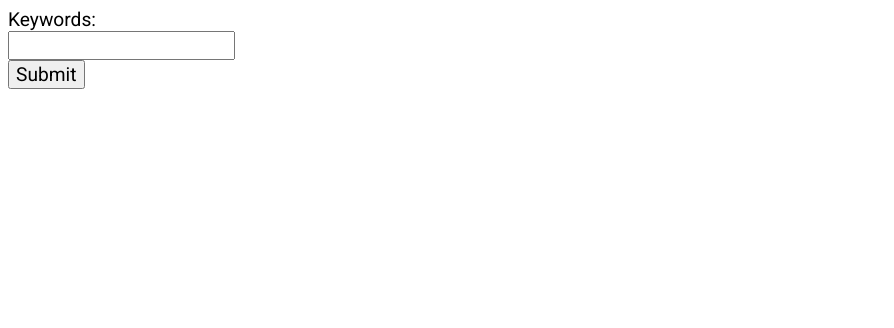
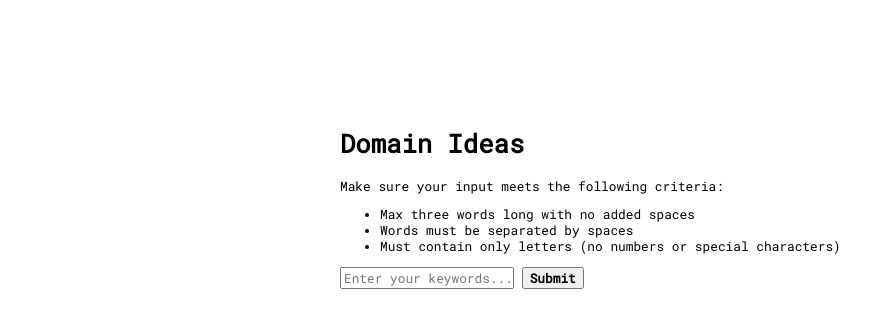
Before and after one commit to barakharari/DomainFinder, a PHP site: page / in a window 1280 px wide. Shown: the top 328 px of the page, without its empty margins (0-894 px from the left). Run offline with PHP 8.4, Linux system fonts and the light colour scheme.

Commit message:
integrated new design

```diff
--- a/index.php
+++ b/index.php
@@ -6,27 +6,54 @@
     <script src="https://ajax.googleapis.com/ajax/libs/jquery/3.4.0/jquery.min.js"></script>
     <script src="wordGenerator.js"></script>
     <style>
+      @import url('https://fonts.googleapis.com/css?family=Roboto+Mono&display=swap');
       body {
-        font-family: "Roboto", sans-sans-serif;
-        font-size: 1.2em;
+        font-family: 'Roboto Mono', monospace;
+        font-size: 0.8em;
+      }
+      #container {
+        margin: auto;
+        width: 600px;
+        margin-top: 10%;
       }
       input, button {
         font-family: inherit;
         font-size: inherit;
       }
+      button {
+        font-weight: 600;
+      }
+
+      #returnMessage {
+        font-size: 0.5em;
+        margin-top: 5px;
+      }
+      input:focus, textarea:focus{
+        background-color: #F7EAFF;
+
+      }
     </style>
   </head>
   <body>
-    <div id="root"></div>
+  <div id="container">
 
-    <form id="form">
-      Keywords: <br><input type="text" id="keywords"><br>
-      <input type="button" value = "Submit" onclick="processInput()">
-    </form>
+    <h1>Domain Ideas</h1>
 
+    <p>Make sure your input meets the following criteria:</p>
+    <ul>
+      <li>Max three words long with no added spaces</li>
+      <li>Words must be separated by spaces</li>
+      <li>Must contain only letters (no numbers or special characters)</li>
+    </ul>
+
+    <input id="keywords" placeholder="Enter your keywords...">
+
+    <button type="button" onclick=validate()>Submit</button>
+
+    <p id="returnMessage"></p>
     <br>
-
     <div id="results"></div>
+  </div>
   </body>
 
 </html>
--- a/wordGenerator.js
+++ b/wordGenerator.js
@@ -5,13 +5,31 @@ const enders = ['shop', 'store', 'buy', '', '']
 var keywords = ['']
 
 
-function processInput(){
+function validate() {
+  var returnMessage;
+  input = document.getElementById("keywords").value;
+
+  var onlyThreeWords = /^(?:\w+\W+){0,1}(?:\w+)$/.test(input);
+  var noNumbers = /(?:[\d]+ ){0,2}[\d]+/.test(input);
+  var noSpecialChars = /\/\W|_/g.test(input);
+
+  if (onlyThreeWords === true && noNumbers === false && noSpecialChars === false) {
+    document.getElementById("returnMessage").style.color = "MediumSeaGreen";
+    returnMessage = "Input valid"
+    processInput(input)
+  } else {
+    document.getElementById("returnMessage").style.color = "red";
+    returnMessage = "Input invalid: please make sure you are meeting the input conditions";
+  }
+  document.getElementById("returnMessage").innerHTML = returnMessage;
+}
+
+
+function processInput(input){
 
   // Get a price range
 
-  const keywordsString = document.getElementById("keywords").value
-
-  keywords = keywordsString.split(" ");
+  keywords = input.split(" ");
   var index = 0
   var relatedWords = []
 
```
